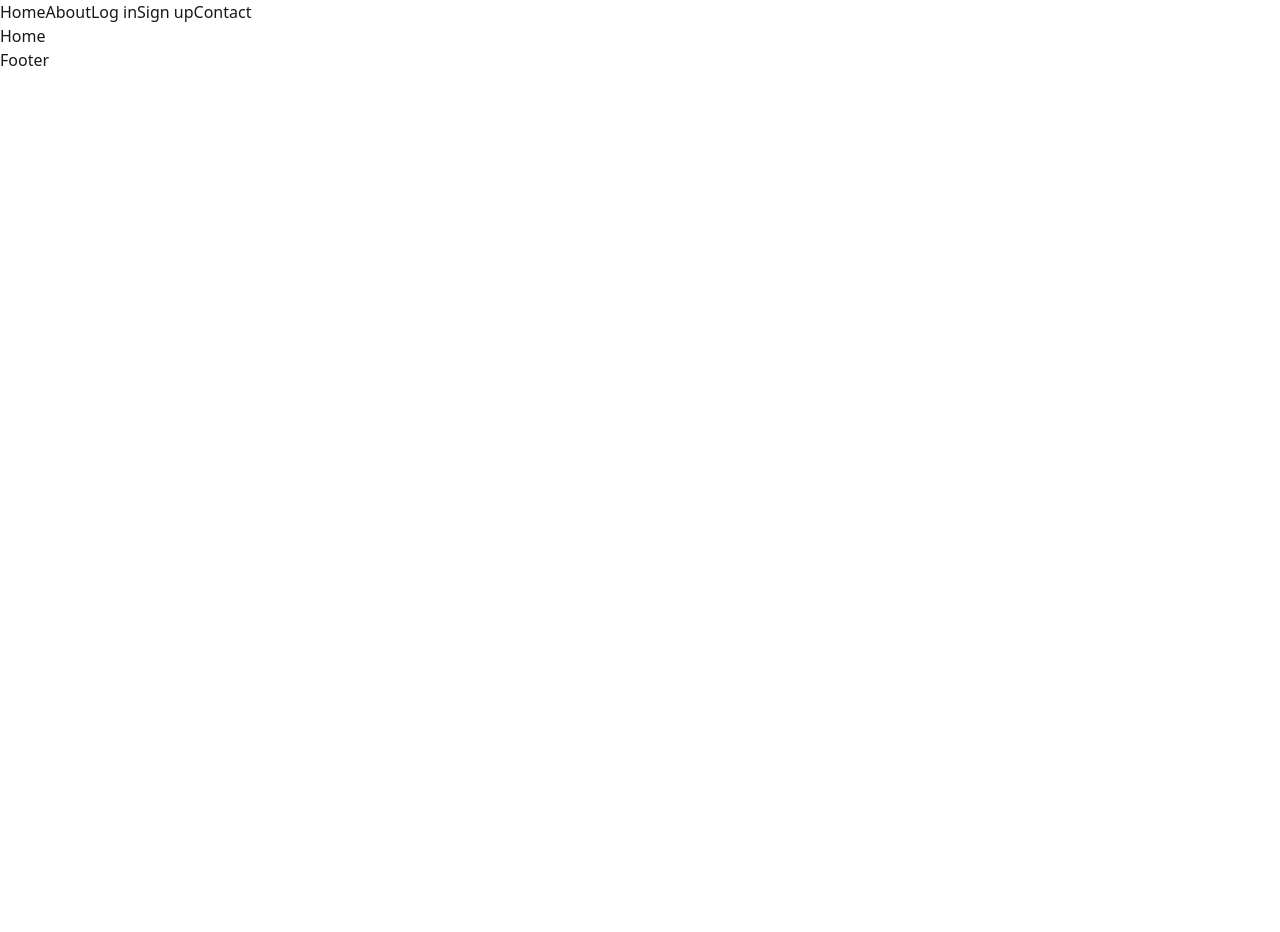
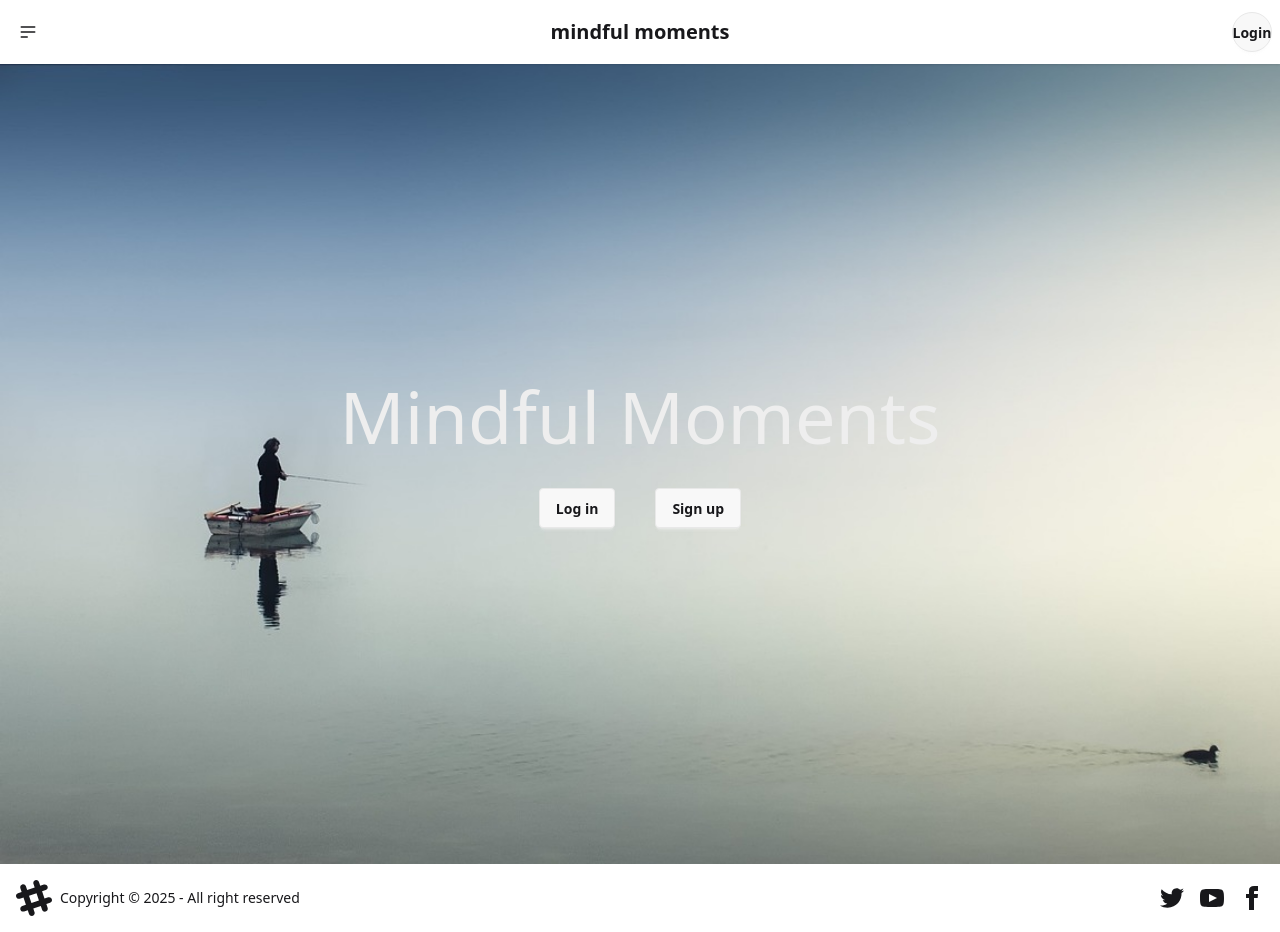
Before and after one commit to Baba-labab/mindful-app-front, a React (Vite) app: page / in a window 1280 px wide. Before the commit the page ends 800 px from the top, so only its background shows below. Built offline with nearby package versions, Linux system fonts and the light colour scheme.

Commit message:
worked on design of homepage, login, both navbars and allExercises page with daisyUi

```diff
--- a/src/components/Footer.jsx
+++ b/src/components/Footer.jsx
@@ -2,7 +2,60 @@
 
 function Footer() {
   return (
-    <div>Footer</div>
+    <>
+<footer className="footer sm:footer-horizontal bg-white text-black-content items-center p-4">
+  <aside className="grid-flow-col items-center">
+    <svg
+      width="36"
+      height="36"
+      viewBox="0 0 24 24"
+      xmlns="http://www.w3.org/2000/svg"
+      fillRule="evenodd"
+      clipRule="evenodd"
+      className="fill-current">
+      <path
+        d="M22.672 15.226l-2.432.811.841 2.515c.33 1.019-.209 2.127-1.23 2.456-1.15.325-2.148-.321-2.463-1.226l-.84-2.518-5.013 1.677.84 2.517c.391 1.203-.434 2.542-1.831 2.542-.88 0-1.601-.564-1.86-1.314l-.842-2.516-2.431.809c-1.135.328-2.145-.317-2.463-1.229-.329-1.018.211-2.127 1.231-2.456l2.432-.809-1.621-4.823-2.432.808c-1.355.384-2.558-.59-2.558-1.839 0-.817.509-1.582 1.327-1.846l2.433-.809-.842-2.515c-.33-1.02.211-2.129 1.232-2.458 1.02-.329 2.13.209 2.461 1.229l.842 2.515 5.011-1.677-.839-2.517c-.403-1.238.484-2.553 1.843-2.553.819 0 1.585.509 1.85 1.326l.841 2.517 2.431-.81c1.02-.33 2.131.211 2.461 1.229.332 1.018-.21 2.126-1.23 2.456l-2.433.809 1.622 4.823 2.433-.809c1.242-.401 2.557.484 2.557 1.838 0 .819-.51 1.583-1.328 1.847m-8.992-6.428l-5.01 1.675 1.619 4.828 5.011-1.674-1.62-4.829z"></path>
+    </svg>
+    <p>Copyright © {new Date().getFullYear()} - All right reserved</p>
+  </aside>
+  <nav className="grid-flow-col gap-4 md:place-self-center md:justify-self-end">
+    <a>
+      <svg
+        xmlns="http://www.w3.org/2000/svg"
+        width="24"
+        height="24"
+        viewBox="0 0 24 24"
+        className="fill-current">
+        <path
+          d="M24 4.557c-.883.392-1.832.656-2.828.775 1.017-.609 1.798-1.574 2.165-2.724-.951.564-2.005.974-3.127 1.195-.897-.957-2.178-1.555-3.594-1.555-3.179 0-5.515 2.966-4.797 6.045-4.091-.205-7.719-2.165-10.148-5.144-1.29 2.213-.669 5.108 1.523 6.574-.806-.026-1.566-.247-2.229-.616-.054 2.281 1.581 4.415 3.949 4.89-.693.188-1.452.232-2.224.084.626 1.956 2.444 3.379 4.6 3.419-2.07 1.623-4.678 2.348-7.29 2.04 2.179 1.397 4.768 2.212 7.548 2.212 9.142 0 14.307-7.721 13.995-14.646.962-.695 1.797-1.562 2.457-2.549z"></path>
+      </svg>
+    </a>
+    <a>
+      <svg
+        xmlns="http://www.w3.org/2000/svg"
+        width="24"
+        height="24"
+        viewBox="0 0 24 24"
+        className="fill-current">
+        <path
+          d="M19.615 3.184c-3.604-.246-11.631-.245-15.23 0-3.897.266-4.356 2.62-4.385 8.816.029 6.185.484 8.549 4.385 8.816 3.6.245 11.626.246 15.23 0 3.897-.266 4.356-2.62 4.385-8.816-.029-6.185-.484-8.549-4.385-8.816zm-10.615 12.816v-8l8 3.993-8 4.007z"></path>
+      </svg>
+    </a>
+    <a>
+      <svg
+        xmlns="http://www.w3.org/2000/svg"
+        width="24"
+        height="24"
+        viewBox="0 0 24 24"
+        className="fill-current">
+        <path
+          d="M9 8h-3v4h3v12h5v-12h3.642l.358-4h-4v-1.667c0-.955.192-1.333 1.115-1.333h2.885v-5h-3.808c-3.596 0-5.192 1.583-5.192 4.615v3.385z"></path>
+      </svg>
+    </a>
+  </nav>
+</footer>
+
+    </>
   )
 }
 
--- a/src/components/NavbarPublic.jsx
+++ b/src/components/NavbarPublic.jsx
@@ -1,14 +1,39 @@
 import { Outlet, NavLink } from "react-router-dom"
+import { useContext } from "react"
+import { AuthContext } from "../context/auth.context"
 
 function NavbarPublic() {
+  const { logout } = useContext(AuthContext)
   return (
     <div>
-      <nav>
-        <NavLink to="/">Home</NavLink>
-        <NavLink>About</NavLink>
-        <NavLink to="/login">Log in</NavLink>
-        <NavLink to="/signup">Sign up</NavLink>
-        <NavLink to="/contact">Contact</NavLink>
+
+      <nav className="navbar bg-base-100 shadow-sm">
+        <div className="navbar-start">
+          <div className="dropdown">
+            <div tabIndex={0} role="button" className="btn btn-ghost btn-circle">
+              <svg xmlns="http://www.w3.org/2000/svg" className="h-5 w-5" fill="none" viewBox="0 0 24 24" stroke="currentColor"> <path strokeLinecap="round" strokeLinejoin="round" strokeWidth="2" d="M4 6h16M4 12h16M4 18h7" /> </svg>
+            </div>
+            <ul
+              tabIndex="-1"
+              className="menu menu-sm dropdown-content bg-base-100 rounded-box z-1 mt-3 w-52 p-2 shadow">
+              <li><NavLink to="/">Home</NavLink></li>
+              <li><NavLink>About</NavLink></li>
+              <li><NavLink to="/contact">Contact</NavLink></li>
+              <li><NavLink to="/signup">Sign up</NavLink></li>
+            </ul>
+          </div>
+        </div>
+        <div className="navbar-center">
+          <a className="btn btn-ghost text-xl hidden sm:flex lg:flex">mindful moments</a>
+        </div>
+        <div className="navbar-end">
+          <NavLink to="/login">
+            <button className="btn btn-circle ml-5">
+              <span>Login</span>
+            </button>
+          </NavLink>
+
+        </div>
       </nav>
 
       <main>
--- a/src/components/NavbarUser.jsx
+++ b/src/components/NavbarUser.jsx
@@ -3,22 +3,47 @@
 import { useContext } from 'react'
 
 function navbarUser() {
-const { logOut } = useContext(AuthContext)
+  const { logOut, user } = useContext(AuthContext)
 
   return (
     <div>
       <aside>
-        <nav>
-          <NavLink to="/dashboard">Dashboard</NavLink>
-          <NavLink to="/exercises">Exercises</NavLink>
-          <NavLink to="/favourites">Favourite Exercises</NavLink>
-          <NavLink to="/reflections">Reflections</NavLink>
-          <NavLink to="new-reflection">New Reflection</NavLink>
-          <NavLink to="/profile">Profile</NavLink>
-          {/* <NavLink>Input</NavLink> */}
-          <NavLink to="/contact">Contact</NavLink>
+        <nav className="navbar bg-base-100 shadow-sm">
+          <div className="navbar-start">
+            <div className="dropdown">
+              <div tabIndex={0} role="button" className="btn btn-ghost btn-circle">
+                <svg xmlns="http://www.w3.org/2000/svg" className="h-5 w-5" fill="none" viewBox="0 0 24 24" stroke="currentColor"> <path strokeLinecap="round" strokeLinejoin="round" strokeWidth="2" d="M4 6h16M4 12h16M4 18h7" /> </svg>
+              </div>
+              <ul
+                tabIndex="-1"
+                className="menu menu-sm dropdown-content bg-base-100 rounded-box z-1 mt-3 w-52 p-2 shadow">
+                <li><NavLink to="/dashboard">Dashboard</NavLink></li>
+                <li><NavLink to="/exercises">Exercises</NavLink></li>
+                <li><NavLink to="/favourites">Favourite Exercises</NavLink></li>
+                <li><NavLink to="/reflections">Reflections</NavLink></li>
+                <li><NavLink to="new-reflection">New Reflection</NavLink></li>
+                <li><NavLink to="/profile">Profile</NavLink></li>
+                <li><NavLink to="/contact">Contact</NavLink></li>
+
+              </ul>
+            </div>
+          </div>
+          <div className="navbar-center">
+            <a className="btn btn-ghost text-xl hidden sm:flex lg:flex">mindful moments</a>
+          </div>
+          <div className="navbar-end">
+            <span>Hello {user.name}!</span>
+            <button className="btn btn-ghost btn-circle"
+              onClick={() => logOut()}>
+              <img
+                src="images/user-logout.png"
+                alt="logout"
+                className="w-5" />
+            </button>
+
+          </div>
         </nav>
-        <button onClick={()=>logOut()}>Logout</button>
+
       </aside>
 
 
--- a/src/context/auth.context.jsx
+++ b/src/context/auth.context.jsx
@@ -1,10 +1,12 @@
 import { createContext, useState, useEffect } from 'react';
 import axios from "axios";
+import { useNavigate } from 'react-router-dom';
 const API_URL = "http://localhost:5005"
 
 const AuthContext = createContext();
 
 function AuthProviderWrapper(props) {
+    const navigate = useNavigate()
     const [isLoggedIn, setIsLoggedIn] = useState(false);
     const [isLoading, setIsLoading] = useState(true);
     const [user, setUser] = useState(null);
@@ -14,11 +16,6 @@
         localStorage.setItem("token", token)
 
     }
-
-    useEffect(() => {
-        authenticateUser();
-
-    }, []);
 
     const authenticateUser = () => {
 
@@ -64,7 +61,13 @@
     const logOut = () => {
         removeToken();
         authenticateUser();
+        navigate("/")
     };
+
+    useEffect(() => {
+        authenticateUser();
+
+    }, []);
 
     return (
         <AuthContext.Provider
--- a/src/pages/AllExercises.jsx
+++ b/src/pages/AllExercises.jsx
@@ -36,8 +36,11 @@
 
   return (
     <>
+      <div className="flex flex-col justify-center items-center">
+        <h2 className="text-4xl text-center mt-5">How do you want to spent your break?</h2>
+        <span className='justify-center mt-2'>This is an overview of all available exercises. You can filter them by category</span>
+      </div>
 
-      <h2>All Exercises</h2>
 
       <CategoryCard />
       <div className="flex justify-center">
--- a/src/pages/Home.jsx
+++ b/src/pages/Home.jsx
@@ -1,8 +1,27 @@
-import React from 'react'
+import { NavLink } from 'react-router-dom'
 
 function Home() {
   return (
-    <div>Home</div>
+    <div className="bg-[url(/images/sea.jpg)] h-screen bg-no-repeat bg-cover">
+
+      <div className="min-h-screen flex items-center justify-center">
+
+        <div className="flex flex-col items-center justify-center gap-4">
+          <h1 className="text-base-300 text-7xl">Mindful Moments</h1>
+
+          <div>
+            <NavLink to="/login">
+              <button className='btn m-5'>Log in</button>
+            </NavLink>
+            <NavLink to="/signup">
+              <button className='btn m-5'>Sign up</button>
+            </NavLink>
+          </div>
+
+        </div>
+      </div>
+
+    </div>
   )
 }
 
--- a/src/pages/LogIn.jsx
+++ b/src/pages/LogIn.jsx
@@ -7,9 +7,9 @@
 function LogIn(props) {
   const { storeToken, authenticateUser } = useContext(AuthContext)
 
-const [ email, setEmail ] = useState("");
-const [ password, setPassword ] = useState("");
-const [ message, setMessage ] = useState(undefined);
+  const [email, setEmail] = useState("");
+  const [password, setPassword] = useState("");
+  const [message, setMessage] = useState(undefined);
 
   const navigate = useNavigate();
 
@@ -27,38 +27,49 @@
       await authenticateUser();
       navigate("/dashboard");
     }
-  catch(error) {
+    catch (error) {
       console.error("LoginError")
       setMessage(error.response?.data?.message || "Error logging in")
     }
   };
 
   return (
-    <div>
+    <div className="bg-[url(/images/sea.jpg)] h-screen bg-no-repeat bg-cover">
       {message && <p style={{ color: "red" }}>{message}</p>}
-      <main>
-        <h1>Log In</h1>
-      <form onSubmit={handleLogin}>
-        <label>Email</label>
+      <main className="min-h-screen flex items-center justify-center px-4">
+
+        <form onSubmit={handleLogin}
+          className="fieldset bg-base-200 border-base-300 rounded-box w-xs border p-6 shadow-md">
+          <legend className="fieldset-legend text-xl font-semibold mb-4">
+            Log In
+          </legend>
+          <label className="label">
+            <span className='label-text'>Email</span></label>
           <input
             type="email"
             name="email"
             value={email}
-          onChange={handleEmail} />
+            onChange={handleEmail}
+            className="input input-bordered w-full"
+            requireds />
 
-       <label>Password</label>
+          <label className='label mt-3'>
+            <span className="label-text">Password</span></label>
           <input
             type="password"
             name="password"
             value={password}
-          onChange={handlePassword} />
+            onChange={handlePassword}
+            className="input input-bordered w-full" />
 
-          <button type="submit">Log in</button>
+          <button type="submit" className="btn btn-neutral mt-6 w-full" >Log in</button>
+          <Link to="/" className="btn btn-outline mt-3 w-full">
+            <button>Home</button>
+          </Link>
+
         </form>
 
-      <Link to="/">
-          <button>Home</button>
-        </Link>
+
       </main>
     </div>
   )
```
Also changed, not shown: public/images/user-logout.png (added). Lines whose indentation alone changed are shown as unchanged.
